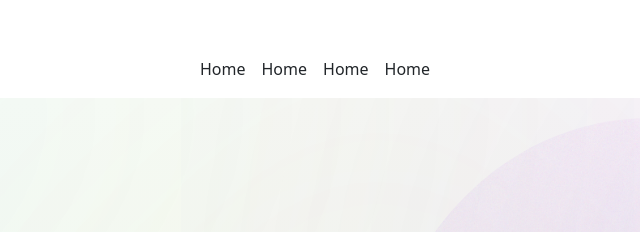
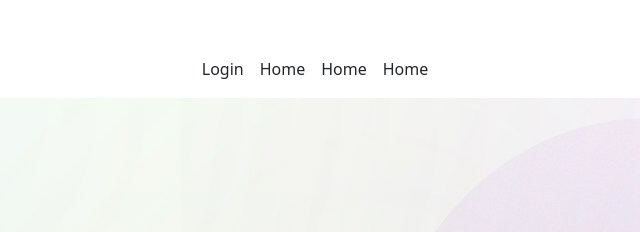
Before and after one commit to ashishmahadik3942/studygit, a plain HTML site: page index.html in a window 1280 px wide. Shown: the top 232 px of the page, 276-916 px from the left. Drawn offline with nearby package versions, Linux system fonts and the light colour scheme.

Commit message:
first commit

```diff
--- a/index.html
+++ b/index.html
@@ -27,7 +27,7 @@ second*/
           </button>
           <div class="collapse navbar-collapse justify-content-center mt-2" id="nbar">
               <ul class="navbar-nav gap-3" >
-                <li class="nav-item">Home</li>
+                <li class="nav-item">Login</li>
                 <li class="nav-item">Home</li>
                 <li class="nav-item">Home</li>
                 <li class="nav-item">Home</li>
```
